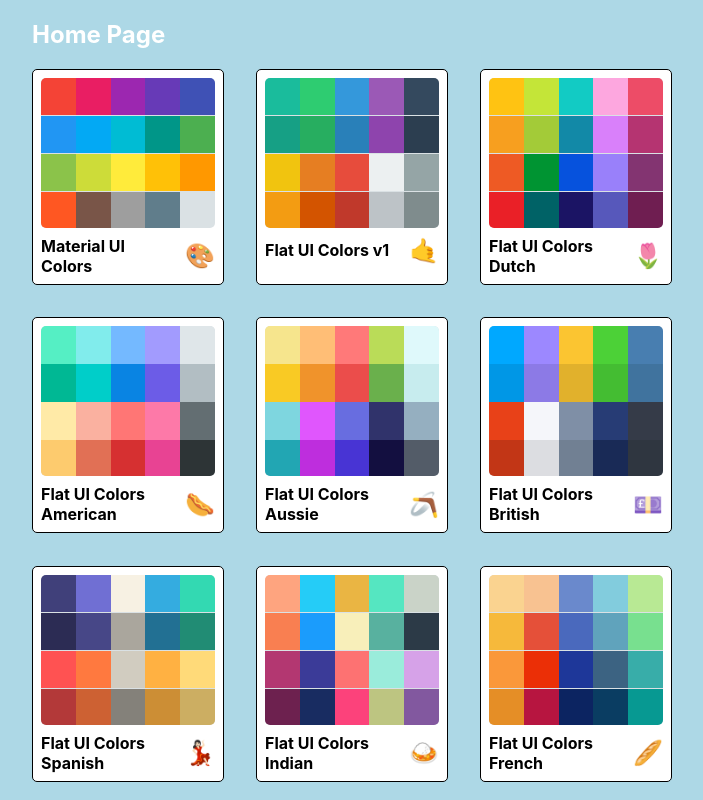
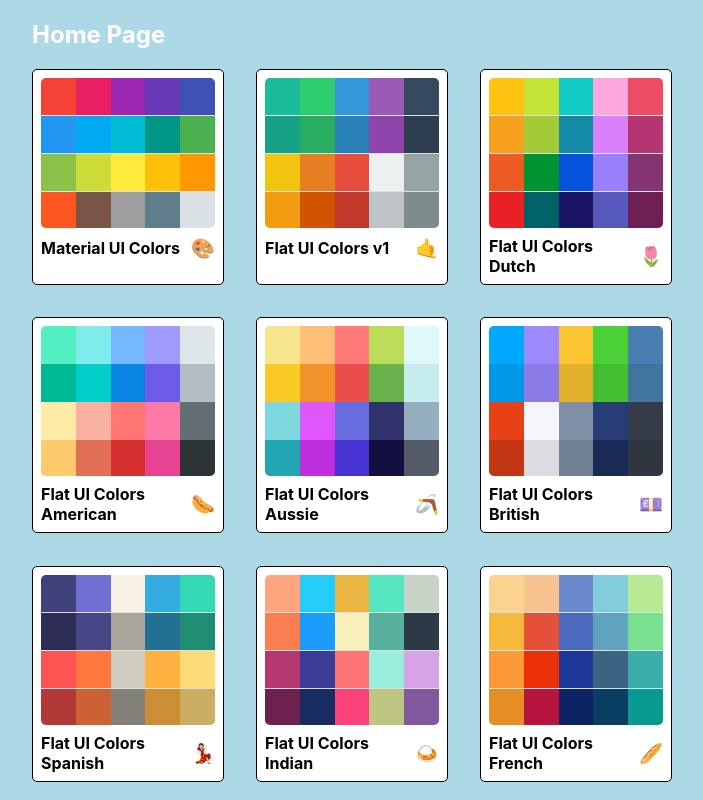
Before and after one commit to CaeCur/colors-app, a React (Create React App) app: page / in a window 1280 px wide. Shown: the whole page, without its empty margins (288-991 px from the left). Built offline with nearby package versions, Linux system fonts and the light colour scheme; the HTML template or start-up script is replaced by a standard one.

Commit message:
Updated mini tile emoji size

```diff
--- a/src/PaletteTile.js
+++ b/src/PaletteTile.js
@@ -33,7 +33,7 @@
 	},
 	emoji      : {
 		marginLeft : "0.5rem",
-		fontSize   : "1.5rem"
+		fontSize   : "1.2rem"
 	},
 	miniTiles  : {
 		height       : "25%",
```
